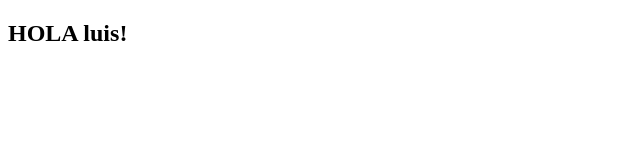
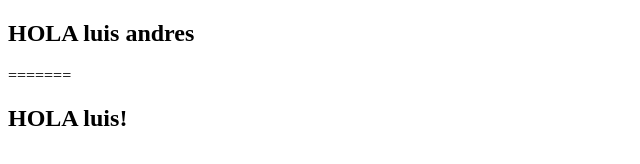
Before and after one commit to luisfuentesm37-spec/andresito_monterroza, a plain HTML site: page index.html in a window 1280 px wide. Shown: the whole page, without its empty margins (0-640 px from the left). Drawn offline with Linux system fonts and the light colour scheme.

Commit message:
actualizar index.html

```diff
--- a/index.html
+++ b/index.html
@@ -7,7 +7,12 @@
 </head>
 <body>
     <section>
+
+
+        <h1>HOLA luis andres</h1>
+=======
         <h1>HOLA luis!</h1>
+
     </section>
 
 </body>
```
